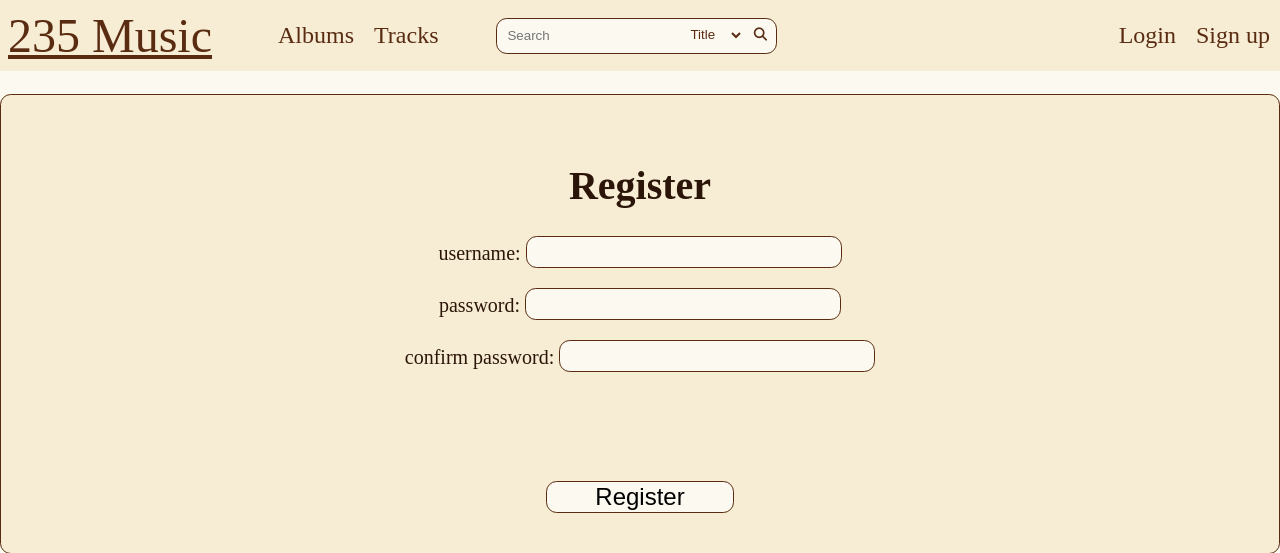
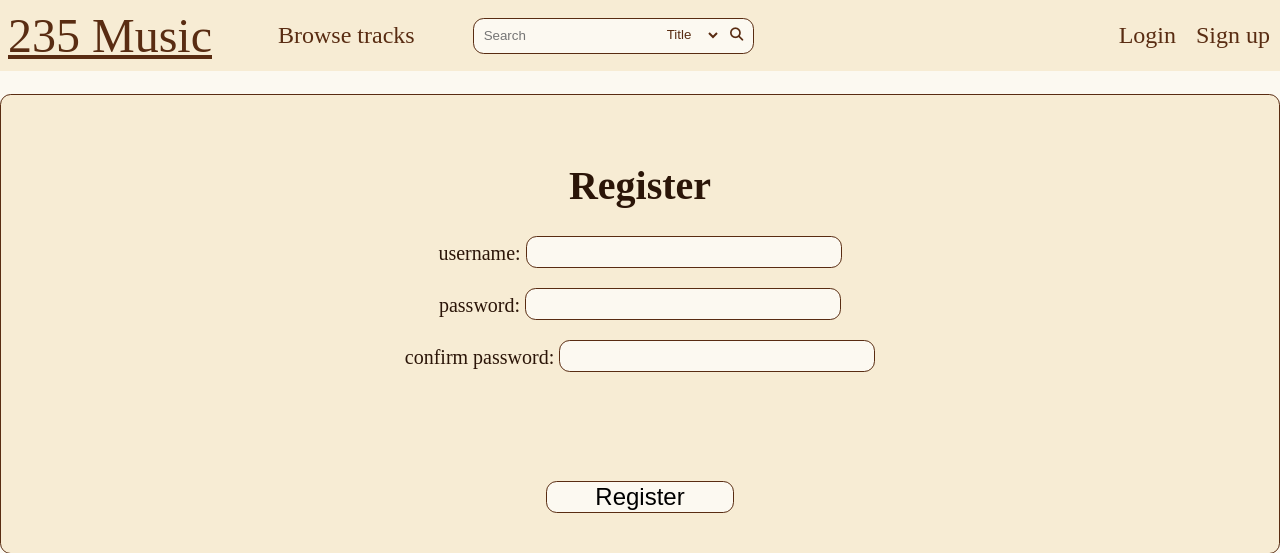
Before and after one commit to JonoBeach/music-project-mirror, a Flask app: page /authentication/register in a window 1280 px wide. Shown: the top 553 px of the page. Run offline with Flask 3, Linux system fonts and the light colour scheme; parts of the project's set-up code (start-up, migrations or seed data) failed here and were passed over.

Commit message:
updated navbar

```diff
--- a/music/templates/navbar.html
+++ b/music/templates/navbar.html
@@ -4,8 +4,7 @@
             <a class="nav-logo" href="/">235 Music</a>
 
             <ul class="nav-items">
-                <li><a href="/">Albums</a></li>
-                <li><a href="{{ url_for('tracks_bp.browse') }}">Tracks</a></li>
+                <li><a href="{{ url_for('tracks_bp.browse') }}">Browse tracks</a></li>
             </ul>
 
             <form class="nav-search" action="{{ url_for('tracks_bp.browse') }}" method="get">
```
